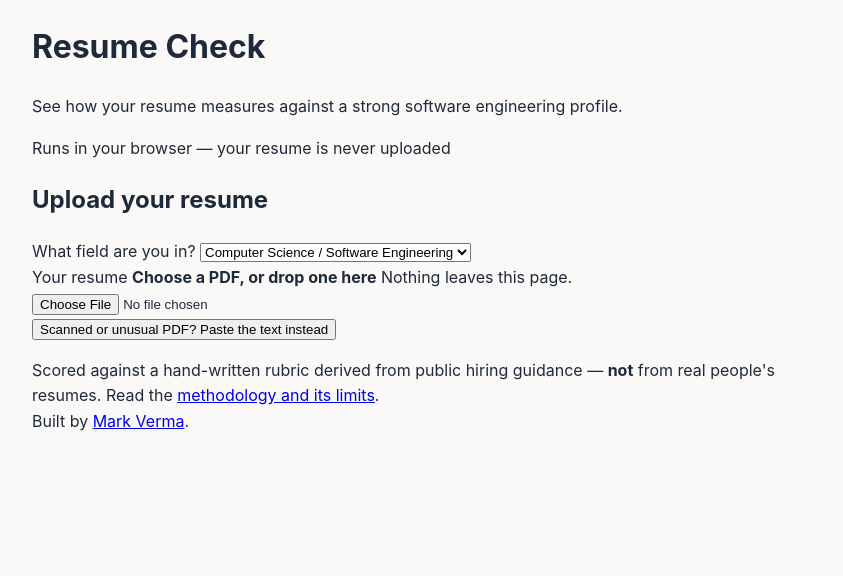
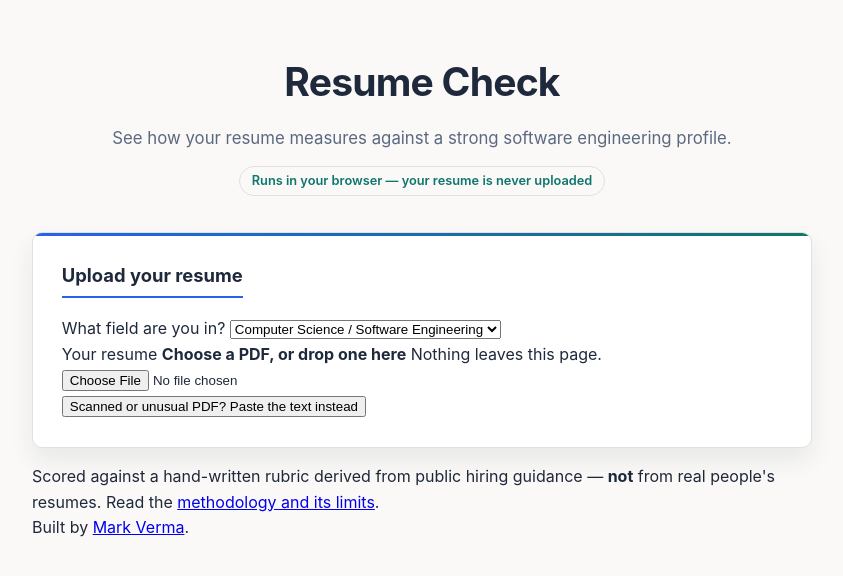
Before and after one commit to markvrma/resume-parser, a website with bundled scripts: page index.html in a window 1280 px wide. Shown: the whole page, without its empty margins (218-1061 px from the left). Built offline with nearby package versions, Linux system fonts and the light colour scheme.

Commit message:
style: add the masthead and card components

```diff
--- a/styles.css
+++ b/styles.css
@@ -70,3 +70,63 @@ body {
 }
 
 .wrap { max-width: 780px; margin: 0 auto; }
+
+/* --- masthead ----------------------------------------------------------- */
+
+.mv-masthead {
+  padding: 3.2rem 0 2.2rem;
+  text-align: center;
+}
+
+.mv-masthead h1 {
+  font-size: 2.441em;
+  font-weight: 700;
+  margin: 0 0 0.3em;
+  letter-spacing: -0.02em;
+}
+
+.mv-tagline {
+  color: var(--ink-muted);
+  margin: 0;
+  font-size: 1.05em;
+}
+
+.mv-privacy {
+  display: inline-block;
+  margin-top: 1.1em;
+  font-size: 0.8em;
+  font-weight: 600;
+  color: var(--accent-2);
+  border: 1px solid var(--border);
+  border-radius: 999px;
+  padding: 0.3em 0.9em;
+}
+
+/* --- cards -------------------------------------------------------------- */
+
+.mv-card {
+  position: relative;
+  background: var(--surface);
+  border: 1px solid var(--border);
+  border-radius: 10px;
+  padding: 1.8rem;
+  box-shadow: var(--shadow);
+  overflow: hidden;
+}
+
+.mv-card::before {
+  content: "";
+  position: absolute;
+  top: 0; left: 0; right: 0;
+  height: 3px;
+  background: linear-gradient(90deg, var(--accent), var(--accent-2));
+}
+
+.mv-section-title {
+  font-size: 1.15em;
+  font-weight: 700;
+  margin: 0 0 1.1rem;
+  padding-bottom: 0.3em;
+  border-bottom: 2px solid var(--accent);
+  display: inline-block;
+}
```
